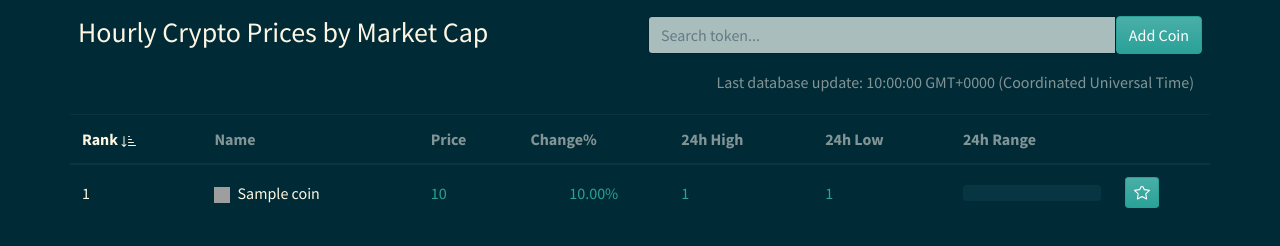
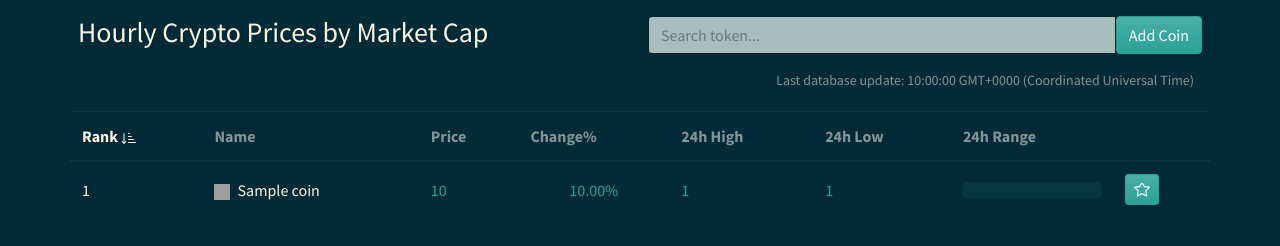
Before and after one commit to abmakes/crypto_watchlist_app, a Django app: page / in a window 1280 px wide. Shown: the part 554-800 px from the top of the page. Run offline with Django 3.2, Linux system fonts and the light colour scheme; a user stored in the database is signed in; tables that the repository leaves empty hold one stand-in row (values such as "Sample post"); some libraries are stand-ins or nearby versions; grey boxes are pictures that could not be loaded.

```diff
--- a/dashboard/templates/dashboard/index.html
+++ b/dashboard/templates/dashboard/index.html
@@ -85,7 +85,7 @@
   </div>
 
   <div class="row">
-    <span class="text-secondary float-right mb-1 px-3 ml-auto" id="last-updated"></span>
+    <span class="text-secondary float-right mb-1 px-3 ml-auto small" id="last-updated"></span>
     <div class="table-responsive">
 
       <!-- table headings -->
```
